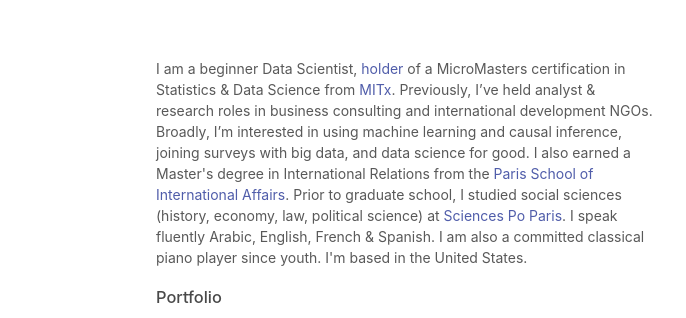
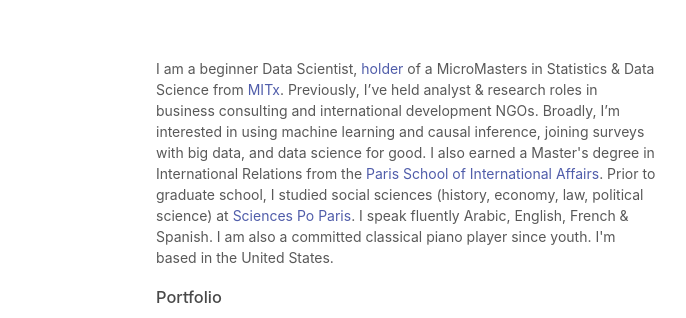
Before and after one commit to gouralgo/gouralgo.github.io, a plain HTML site: page index.html in a window 1280 px wide. Shown: the top 318 px of the page, 414-1100 px from the left. Drawn offline with Linux system fonts and the light colour scheme.

Commit message:
Update index.html

```diff
--- a/index.html
+++ b/index.html
@@ -29,7 +29,7 @@
 
       </header>
       <section>
-        <p>I am a beginner Data Scientist, <a href="https://credentials.edx.org/credentials/51a0c9cad7d74b01b76153342dc4af85/">holder</a> of a MicroMasters certification in Statistics & Data Science from <a href="https://micromasters.mit.edu/ds/">MITx</a>. Previously, I’ve held analyst & research roles in business consulting and international development NGOs. Broadly, I’m interested in using machine learning and causal inference, joining surveys with big data, and data science for good. I also earned a Master's degree in International Relations from the <a href="https://www.sciencespo.fr/psia/">Paris School of International Affairs</a>. Prior to graduate school, I studied social sciences (history, economy, law, political science) at <a href="https://www.sciencespo.fr/">Sciences Po Paris</a>. I speak fluently Arabic, English, French & Spanish. I am also a committed classical piano player since youth. I'm based in the United States.</p>
+        <p>I am a beginner Data Scientist, <a href="https://credentials.edx.org/credentials/51a0c9cad7d74b01b76153342dc4af85/">holder</a> of a MicroMasters in Statistics & Data Science from <a href="https://micromasters.mit.edu/ds/">MITx</a>. Previously, I’ve held analyst & research roles in business consulting and international development NGOs. Broadly, I’m interested in using machine learning and causal inference, joining surveys with big data, and data science for good. I also earned a Master's degree in International Relations from the <a href="https://www.sciencespo.fr/psia/">Paris School of International Affairs</a>. Prior to graduate school, I studied social sciences (history, economy, law, political science) at <a href="https://www.sciencespo.fr/">Sciences Po Paris</a>. I speak fluently Arabic, English, French & Spanish. I am also a committed classical piano player since youth. I'm based in the United States.</p>
        <h3 id="recent-news">Portfolio</h3>
         <p>Coming soon</p>
       <footer>
```
